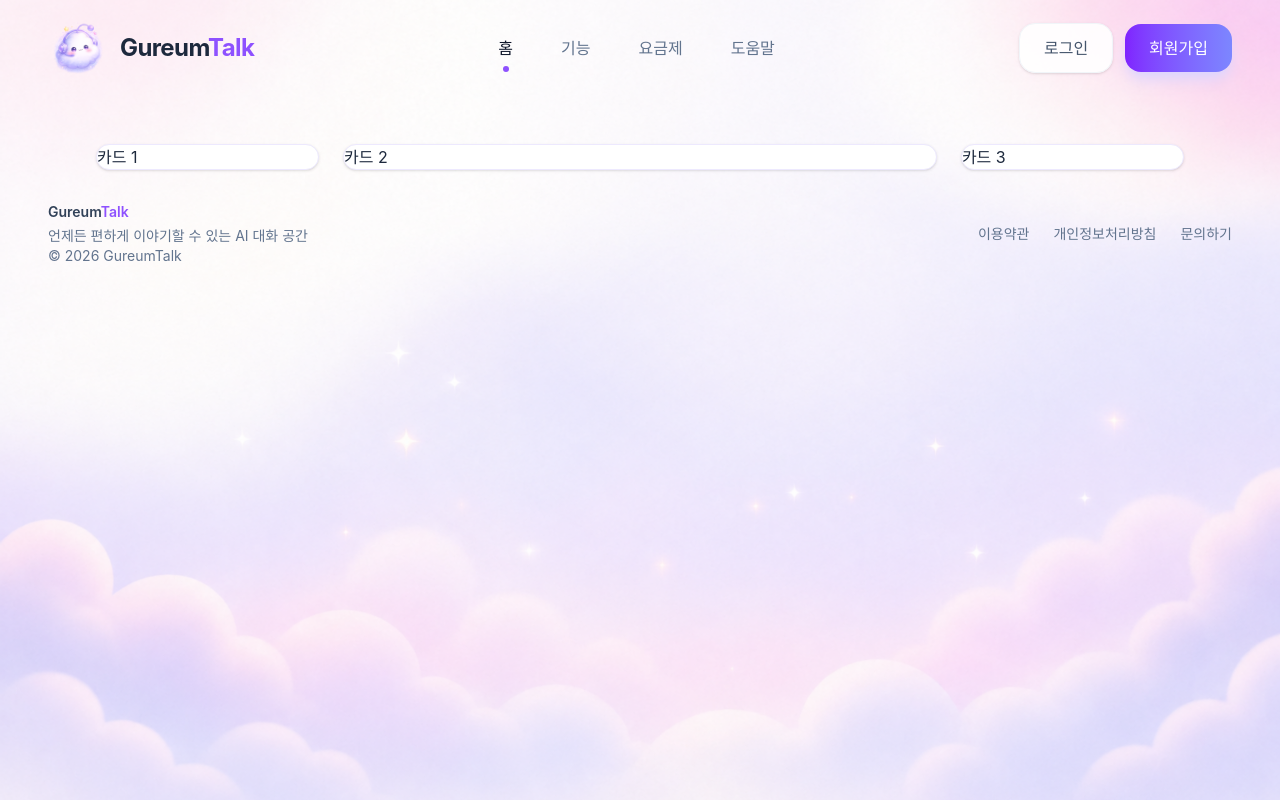
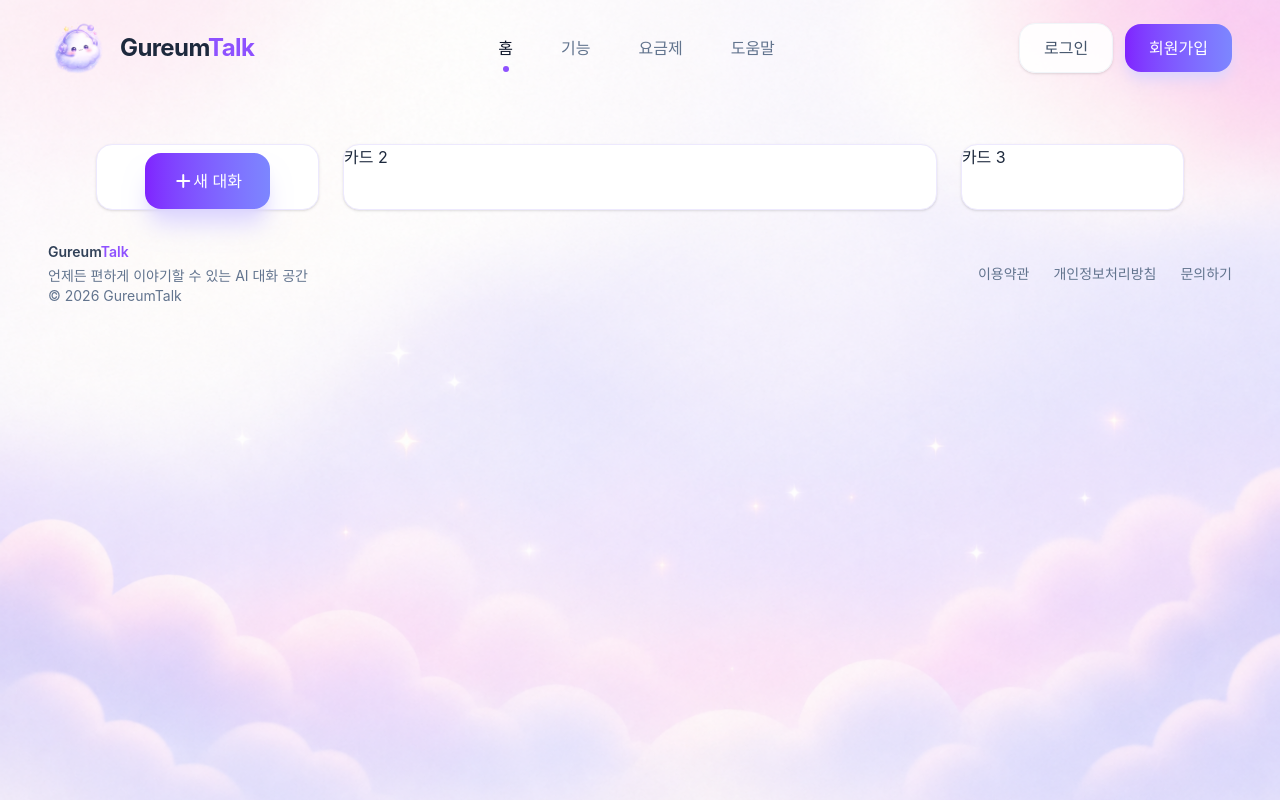
Before and after one commit to sojung627/gureum-talk, a React (Vite) app in the folder frontend/: page /chat in a window 1280 px wide. Built offline with nearby package versions, Linux system fonts and the light colour scheme; no server answers.

Commit message:
구름톡 프론트엔드 수정

```diff
--- a/frontend/src/pages/chat/ChatRoom.tsx
+++ b/frontend/src/pages/chat/ChatRoom.tsx
@@ -7,7 +7,16 @@ function ChatRoom () {
     return (
         <div className="mt-12 grid grid-cols-1 gap-6 px-6 md:grid-cols-9 lg:px-24 max-w-[1480px] mx-auto">
           <div className="md:col-span-2 rounded-2xl bg-white border border-violet-100 shadow-sm">
-            카드 1
+            <div className="mt-2 flex justify-center flex-wrap gap-4">
+              <button
+                type="button"
+                onClick={() => navigate('/chat')}
+                className="rounded-2xl bg-gradient-to-r from-violet-600 to-indigo-400 px-7 py-4 font-semibold text-white shadow-xl shadow-violet-200 transition hover:-translate-y-0.5"
+              >
+                  <i className="fa-solid fa-plus" />
+                  새 대화
+              </button>
+            </div>
           </div>
 
           <div className="md:col-span-5 rounded-2xl bg-white border border-violet-100 shadow-sm">
```
